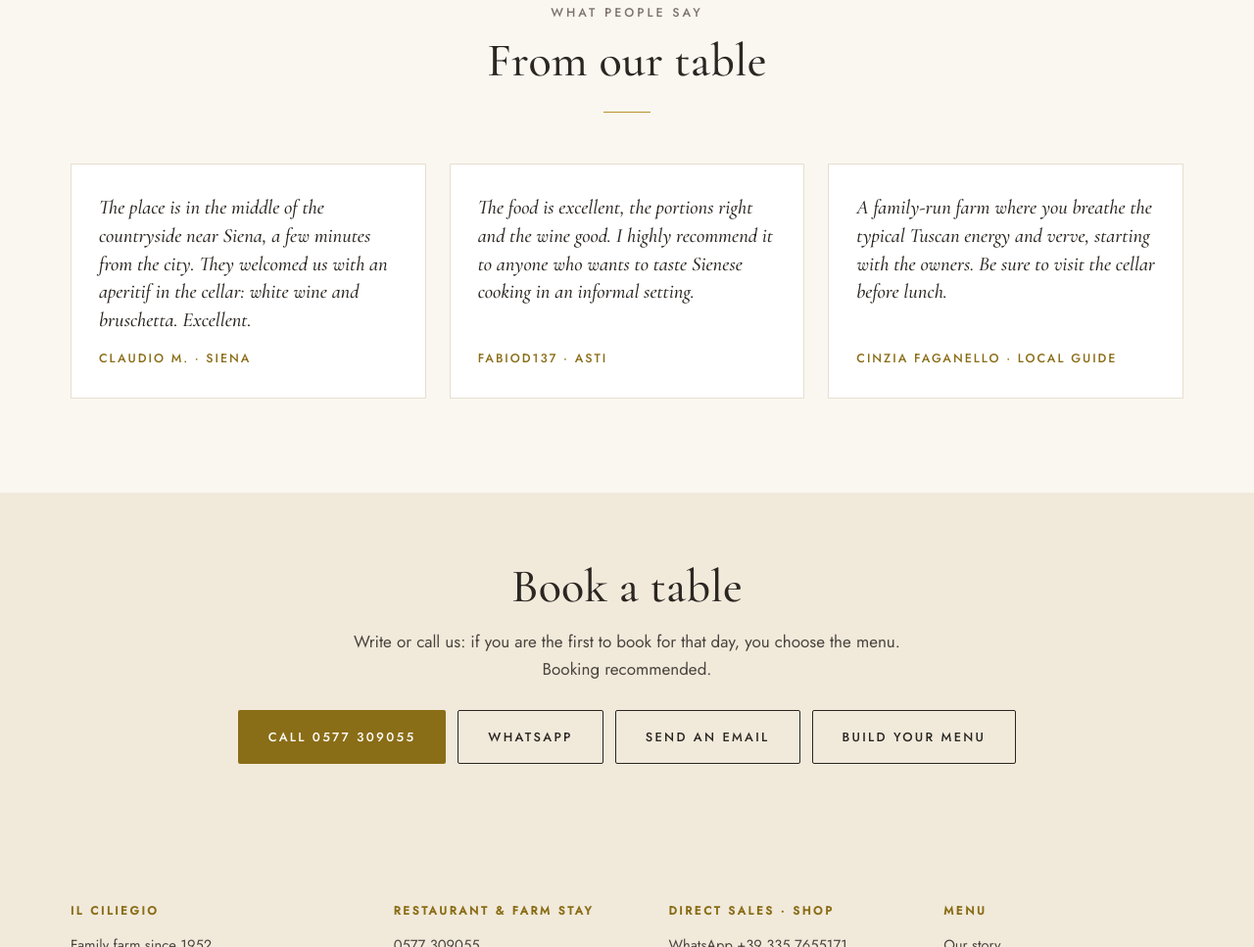
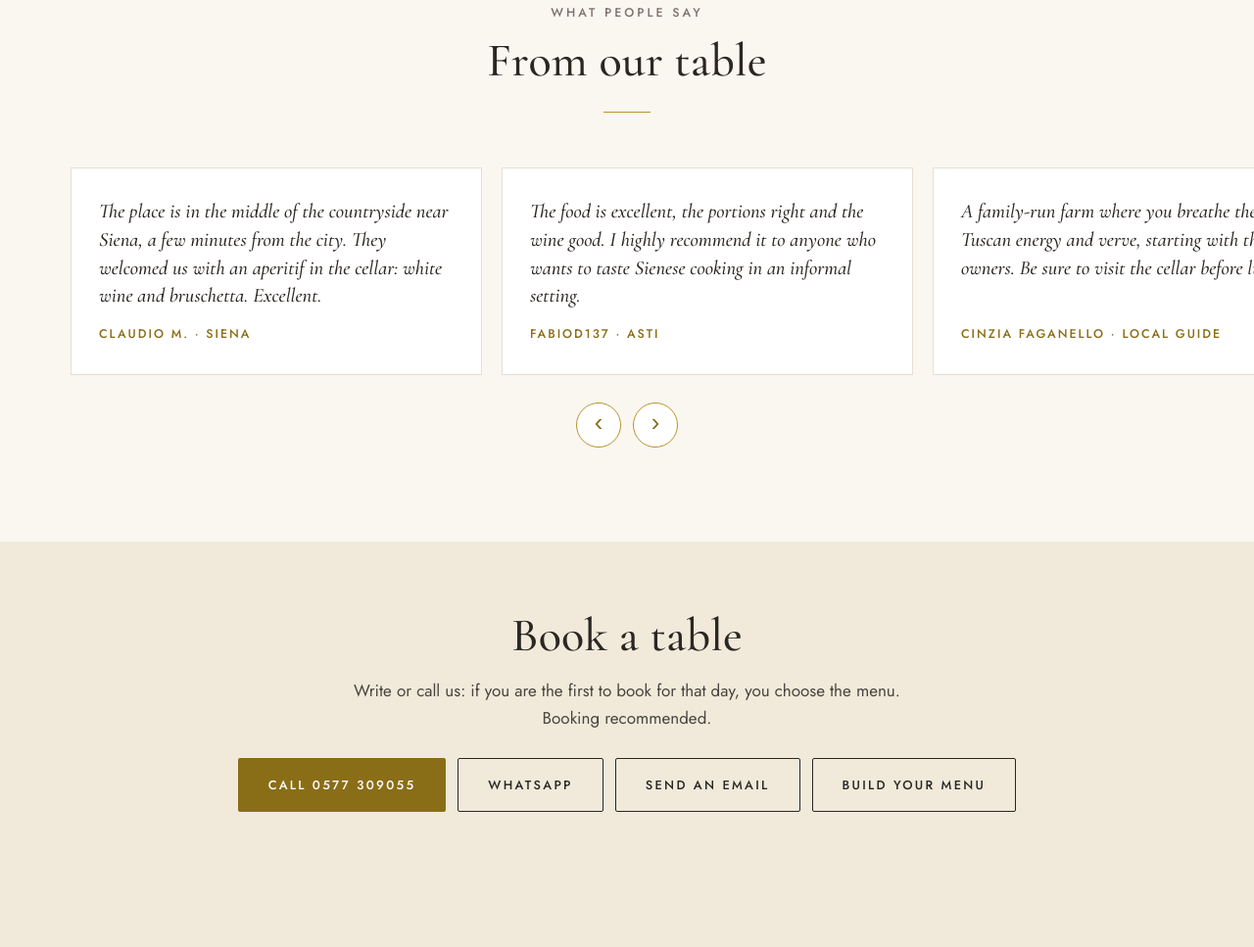
Before and after one commit to shopilciliegio-ship-it/hokutazzo-ciliegio-bw06uth6, a plain HTML site: page en/restaurant/index.html in a window 1280 px wide. Shown: the part 3505-4472 px from the top of the page at 98% size. Drawn offline with nearby package versions, Linux system fonts and the light colour scheme; no server answers.

Commit message:
Anteprima v0.13: carosello recensioni vere anche nella pagina Ristorante
Co-Authored-By: Claude Sonnet 5.5 <noreply@anthropic.com>

```diff
--- a/en/restaurant/index.html
+++ b/en/restaurant/index.html
@@ -155,14 +155,21 @@
       <p class="eyebrow">What people say</p>
       <h2 id="h-rev-r">From our table</h2>
       <hr class="rule">
+      <p class="rv-score" data-rv-score hidden></p>
     </div>
-    <div class="quotes">
+  </div>
+  <div class="rv" data-rv>
+    <div class="rv-track" tabindex="0" aria-label="Guest reviews">
       <blockquote class="quote"><p>The place is in the middle of the countryside near Siena, a few minutes from the city. They welcomed us with an aperitif in the cellar: white wine and bruschetta. Excellent.</p><footer>Claudio M. · Siena</footer></blockquote>
       <blockquote class="quote"><p>The food is excellent, the portions right and the wine good. I highly recommend it to anyone who wants to taste Sienese cooking in an informal setting.</p><footer>FabioD137 · Asti</footer></blockquote>
       <blockquote class="quote"><p>A family-run farm where you breathe the typical Tuscan energy and verve, starting with the owners. Be sure to visit the cellar before lunch.</p><footer>Cinzia Faganello · Local Guide</footer></blockquote>
     </div>
-    <!-- TODO: translated from Italian reviews on the current site; check source and permission. -->
+    <div class="rv-nav">
+      <button type="button" class="rv-btn" data-dir="-1" aria-label="Previous review">‹</button>
+      <button type="button" class="rv-btn" data-dir="1" aria-label="Next review">›</button>
+    </div>
   </div>
+  <!-- TODO: translated from Italian reviews on the current site; check source and permission. -->
 </section>
 
 <section class="cta-band" id="prenota" aria-labelledby="h-book-r">
@@ -231,5 +238,6 @@
 </nav>
 
 <script src="/hokutazzo-ciliegio-bw06uth6/assets/js/main.js?v=8ef9ff71"></script>
+<script src="/hokutazzo-ciliegio-bw06uth6/assets/js/reviews.js?v=4dd33177" defer></script>
 </body>
 </html>
```
Also changed, not shown: it/ristorante/index.html (+10 -2 lines).
